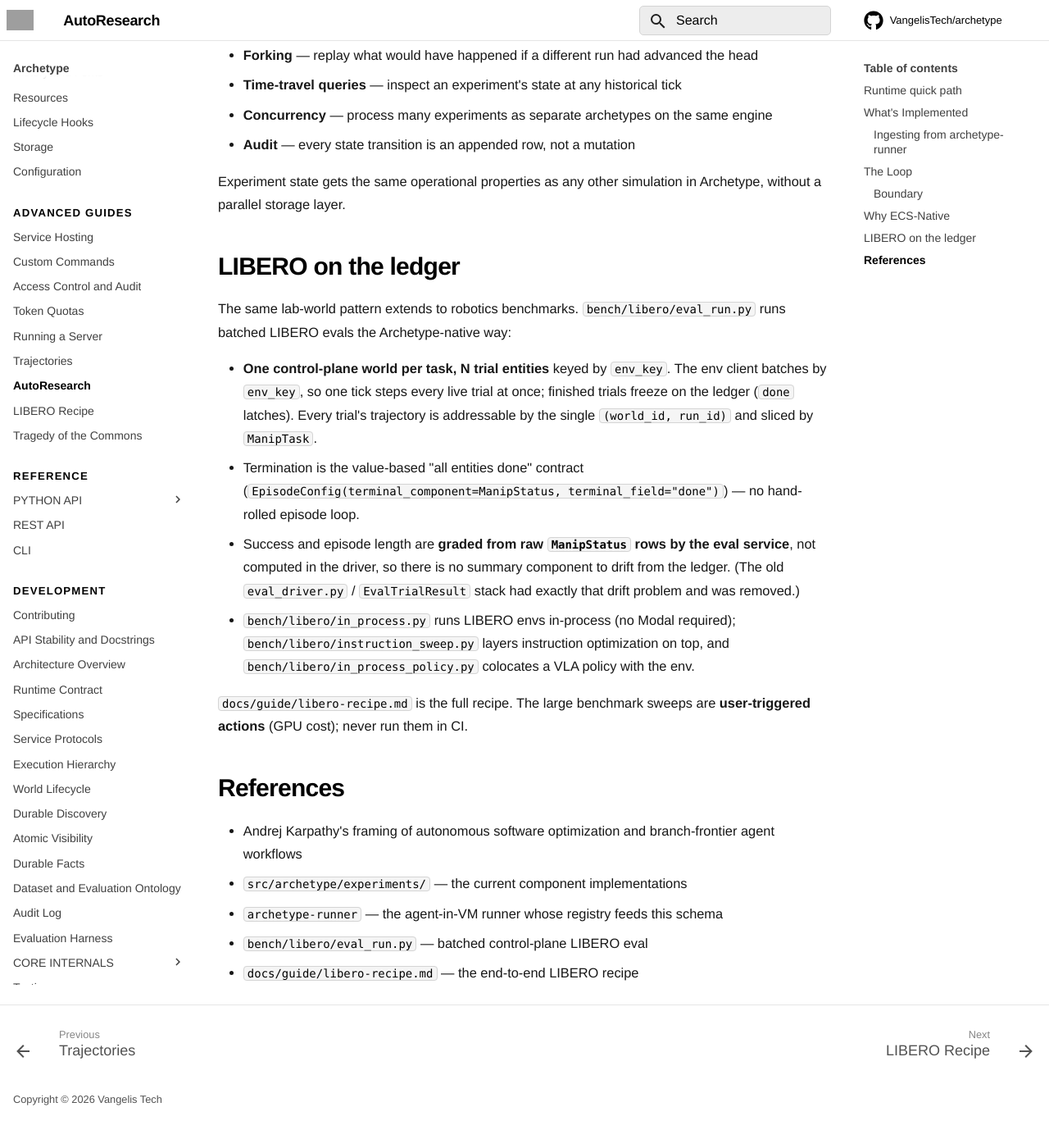
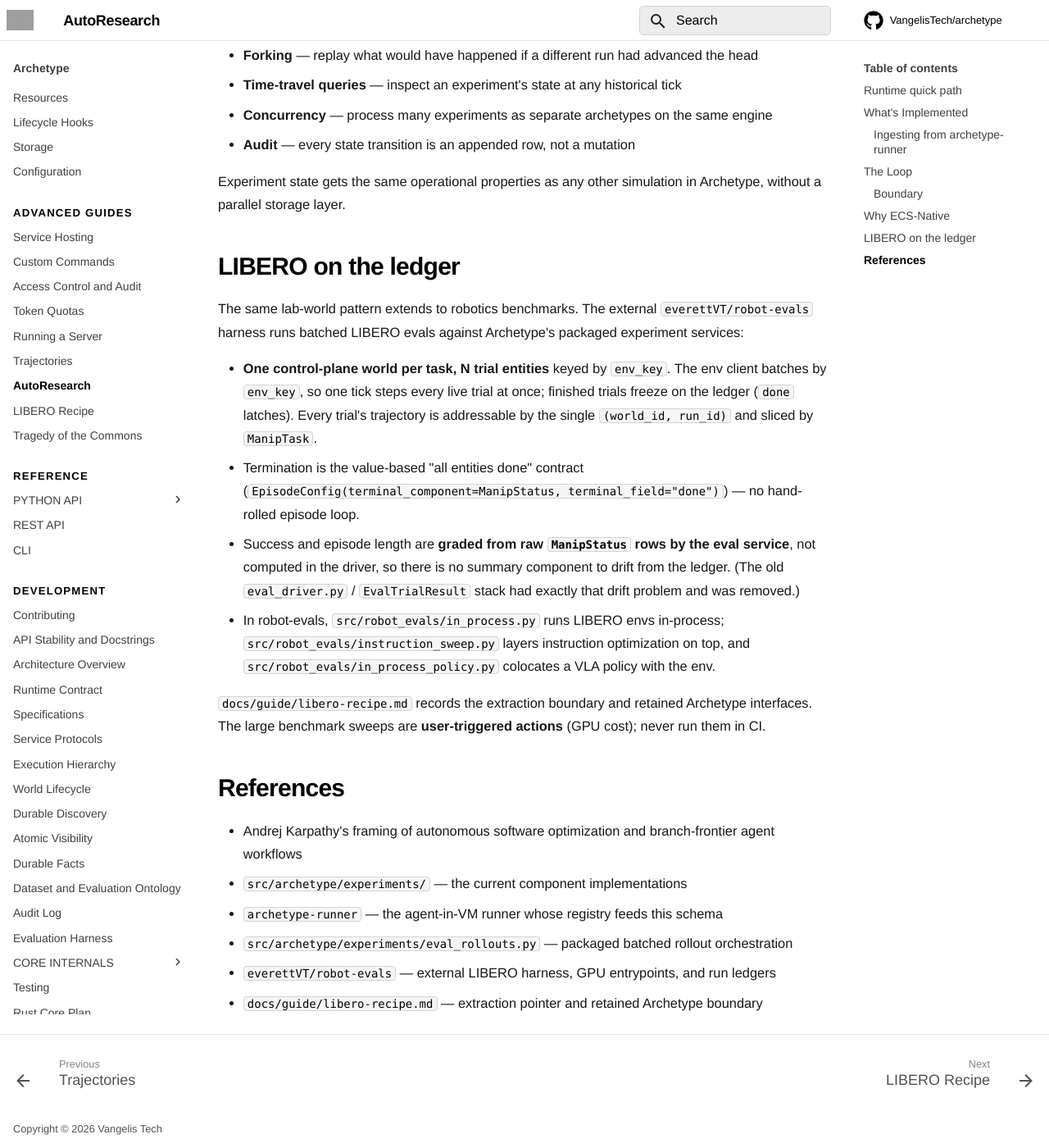
Before and after one commit to VangelisTech/archetype, an MkDocs documentation site: the page built from docs/guide/autoresearch.md, in a window 1280 px wide and 1400 px high, scrolled down 4126 px. Shown: the whole window at 82% size. Built offline with MkDocs 1.6.1 and Material for MkDocs 9.7.7, drawn with Linux system fonts in a browser that asks for light colours; comment, search, counter and statistics services are not loaded; before the commit the page ends 5490 px from its top, so only the background shows below that; grey boxes are pictures that could not be loaded.

Commit message:
docs: point LIBERO guidance to robot-evals (#397)
* docs: point LIBERO guidance to robot-evals

* docs: label messaging types as application examples

* docs: describe the LIBERO extraction pointer

* test(docs): require extracted robotics successor

```diff
--- a/docs/guide/autoresearch.md
+++ b/docs/guide/autoresearch.md
@@ -162,8 +162,9 @@ Experiment state gets the same operational properties as any other simulation in
 
 ## LIBERO on the ledger
 
-The same lab-world pattern extends to robotics benchmarks. `bench/libero/eval_run.py`
-runs batched LIBERO evals the Archetype-native way:
+The same lab-world pattern extends to robotics benchmarks. The external
+`everettVT/robot-evals` harness runs batched LIBERO evals against Archetype's
+packaged experiment services:
 
 - **One control-plane world per task, N trial entities** keyed by `env_key`. The env
   client batches by `env_key`, so one tick steps every live trial at once; finished
@@ -176,17 +177,20 @@ runs batched LIBERO evals the Archetype-native way:
   service**, not computed in the driver, so there is no summary component to drift
   from the ledger. (The old `eval_driver.py` / `EvalTrialResult` stack had exactly
   that drift problem and was removed.)
-- `bench/libero/in_process.py` runs LIBERO envs in-process (no Modal required);
-  `bench/libero/instruction_sweep.py` layers instruction optimization on top, and
-  `bench/libero/in_process_policy.py` colocates a VLA policy with the env.
+- In robot-evals, `src/robot_evals/in_process.py` runs LIBERO envs in-process;
+  `src/robot_evals/instruction_sweep.py` layers instruction optimization on
+  top, and `src/robot_evals/in_process_policy.py` colocates a VLA policy with
+  the env.
 
-`docs/guide/libero-recipe.md` is the full recipe. The large benchmark sweeps are
-**user-triggered actions** (GPU cost); never run them in CI.
+`docs/guide/libero-recipe.md` records the extraction boundary and retained
+Archetype interfaces. The large benchmark sweeps are **user-triggered actions**
+(GPU cost); never run them in CI.
 
 ## References
 
 - Andrej Karpathy's framing of autonomous software optimization and branch-frontier agent workflows
 - `src/archetype/experiments/` — the current component implementations
 - `archetype-runner` — the agent-in-VM runner whose registry feeds this schema
-- `bench/libero/eval_run.py` — batched control-plane LIBERO eval
-- `docs/guide/libero-recipe.md` — the end-to-end LIBERO recipe
+- `src/archetype/experiments/eval_rollouts.py` — packaged batched rollout orchestration
+- `everettVT/robot-evals` — external LIBERO harness, GPU entrypoints, and run ledgers
+- `docs/guide/libero-recipe.md` — extraction pointer and retained Archetype boundary
```
Also changed, not shown: LEARNINGS.md (+8 -7 lines), 1 other file.
